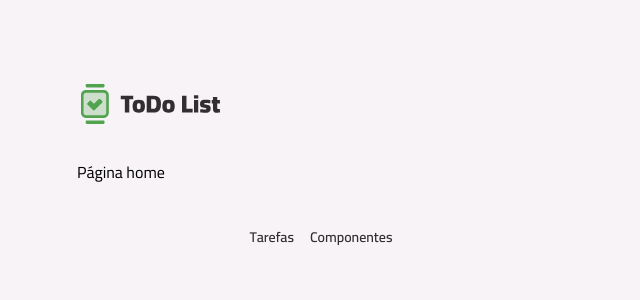
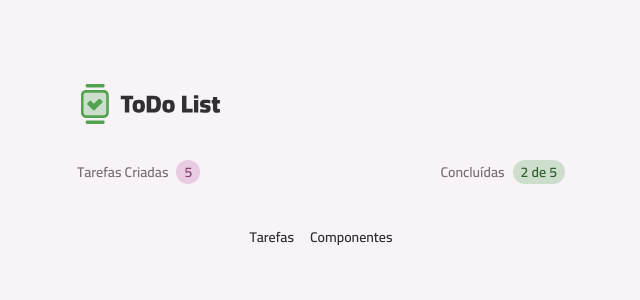
Before and after one commit to heloiseap/todo, a React (Vite) app: page / in a window 1280 px wide. Shown: the top 300 px of the page, without its empty margins (319-959 px from the left). Built offline with nearby package versions, Linux system fonts and the light colour scheme.

Commit message:
tasks summary

```diff
--- a/src/core-components/main-content.tsx
+++ b/src/core-components/main-content.tsx
@@ -1,6 +1,7 @@
 import React from "react"
 import { cx } from "class-variance-authority"
 
+// eslint-disable-next-line @typescript-eslint/no-empty-object-type
 interface MainContentProps extends React.ComponentProps<"main"> {}
 
 export default function MainContent({
--- /dev/null
+++ b/src/core-components/tasks-summary.tsx
@@ -0,0 +1,19 @@
+import Badge from "../components/badge";
+import Text from "../components/text";
+
+
+export default function TasksSummary() {
+    return (
+        <>
+            <div className="flex items-center gap-2">
+                <Text variant="body-sm-bold" className="!text-gray-300">Tarefas Criadas</Text>
+                <Badge variant="secondary">5</Badge>
+            </div>
+
+            <div className="flex items-center gap-2">
+                <Text variant="body-sm-bold" className="!text-gray-300">Concluídas</Text>
+                <Badge variant="primary">2 de 5</Badge>
+            </div>
+        </>
+    )
+}
--- a/src/pages/page-home.tsx
+++ b/src/pages/page-home.tsx
@@ -1,8 +1,13 @@
 import Container from "../components/container";
+import TasksSummary from "../core-components/tasks-summary";
 
 
 
 export default function PageHome() {
-    return <Container>Página home</Container>
+    return <Container as="article" className="space-y-3">
+        <header className="flex items-center justify-between">
+            <TasksSummary />
+        </header>
+    </Container>
 
 }
```
